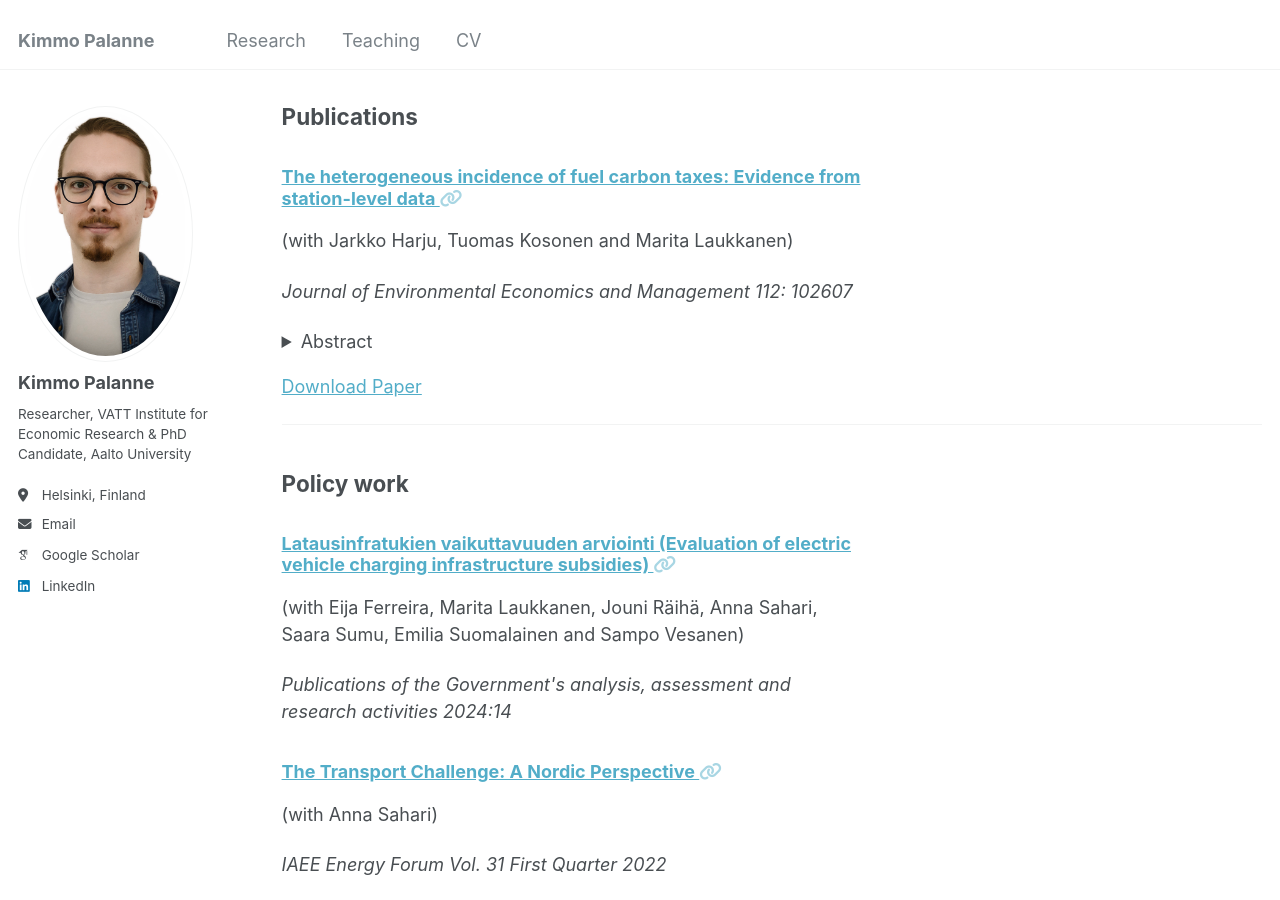
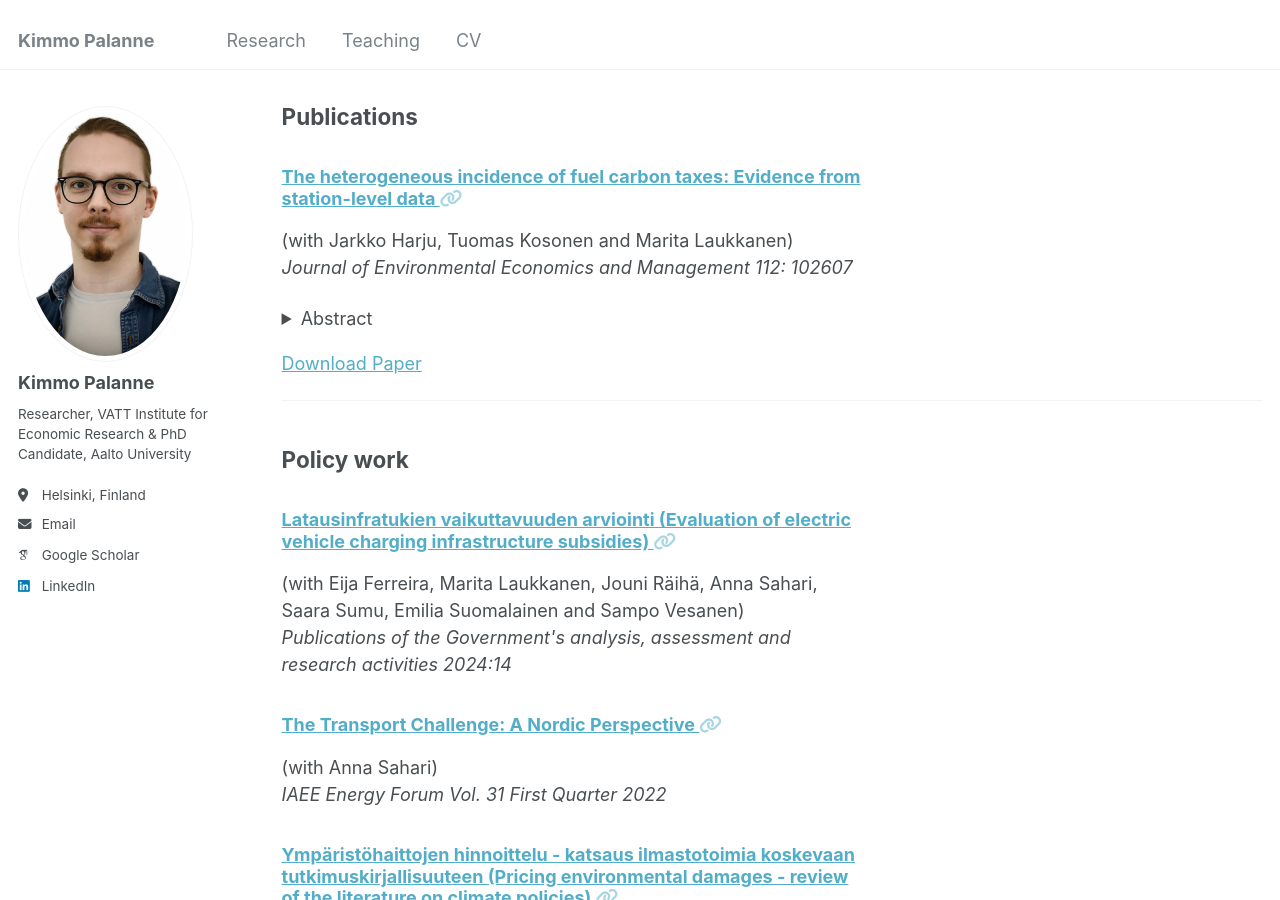
Before and after one commit to kimmopalanne/kimmopalanne.github.io, a Jekyll site: the page built from _pages/research.md, in a window 1280 px wide and 900 px high, scrolled down 526 px. Built offline with Jekyll 4.4.1, drawn with Linux system fonts in a browser that asks for light colours; some web fonts are replaced.

Commit message:
Update archive-single.html

```diff
--- a/_includes/archive-single.html
+++ b/_includes/archive-single.html
@@ -34,14 +34,8 @@
       {% endif %}
     </h3>
 
-    {% if post.author %}
-        <p>{{ post.author }}</p>
-    {% endif %}
-
-    {% if post.venue and post.category == 'journal' %}
-        <p><em>{{ post.venue }}</em></p>
-    {% elsif post.venue and post.category == 'policy' %}
-        <p><em>{{ post.venue }}</em></p>
+    {% if post.author and post.venue %}
+        <p>{{ post.author }}<br><em>{{ post.venue }}</em></p>
     {% endif %}
 
     {% if post.abstract %}
```
